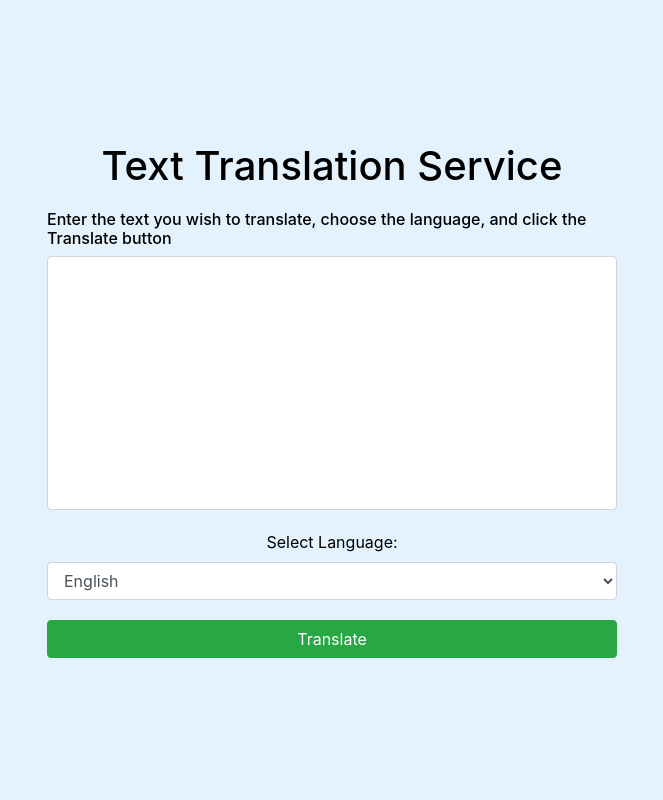
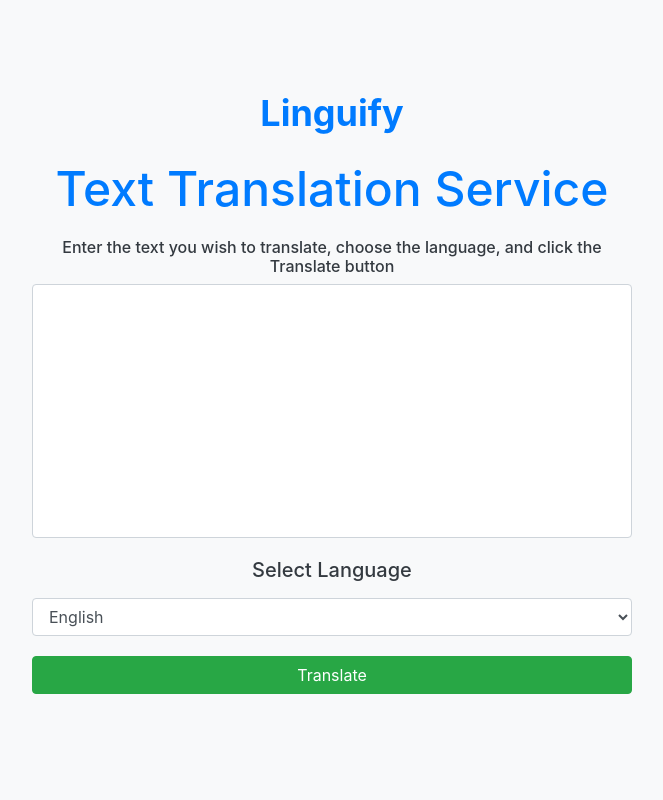
Before and after one commit to Afrahaden/Linguify, a Flask app: page / in a window 1280 px wide. Shown: the whole page, without its empty margins (308-971 px from the left). Run offline with Flask 3, Linux system fonts and the light colour scheme.

Commit message:
Modify and add logo

```diff
--- a/static/css/style.css
+++ b/static/css/style.css
@@ -1,25 +1,27 @@
 body {
-    background-color: #e3f2fd;
-    color: #000000;
+    margin: 0;
     display: flex;
     align-items: center;
     justify-content: center;
-    height: 100vh;
-    margin: 0;
+    min-height: 100vh;
 }
 
 .container {
-    max-width: 600px;
+    max-width: 800px;
+    margin-top: 10px;
 }
 
 h1 {
-    font-size: 2.5rem;
+    font-size: 3rem;
     margin-bottom: 20px;
     text-align: center;
 }
 
+.info-text,
 form {
     text-align: center;
+    max-width: 600px;
+    margin: auto;
 }
 
 textarea {
@@ -33,4 +35,25 @@ textarea {
 
 button {
     width: 100%;
+    margin-bottom: 30px;
 }
+
+body {
+    background-color: #f8f9fa;
+    color: #343a40;
+}
+
+h1 {
+    color: #007bff;
+}
+
+.logo-container {
+    text-align: center;
+    margin-bottom: 20px;
+}
+
+.logo-text {
+    font-size: 36px;
+    font-weight: bold;
+    color: #007bff;
+}
--- a/templates/index.html
+++ b/templates/index.html
@@ -12,15 +12,20 @@
 
 <body>
     <div class="container">
+        <div class="logo-container">
+            <span class="logo-text">Linguify</span>
+        </div>
         <h1>Text Translation Service</h1>
-        <div> <h6> Enter the text you wish to translate, choose the language, and click the Translate button </h6> </div>
+        <div class="info-text">
+            <h6>Enter the text you wish to translate, choose the language, and click the Translate button</h6>
+        </div>
         <div>
             <form method="POST">
                 <div class="form-group">
                     <textarea name="text" cols="20" rows="10" class="form-control"></textarea>
                 </div>
                 <div class="form-group">
-                    <label for="language">Select Language:</label>
+                    <label for="language"><h5>Select Language</h5></label>
                     <select name="language" class="form-control">
                         <option value="en">English</option>
                         <option value="ar">Arabic</option>
```
